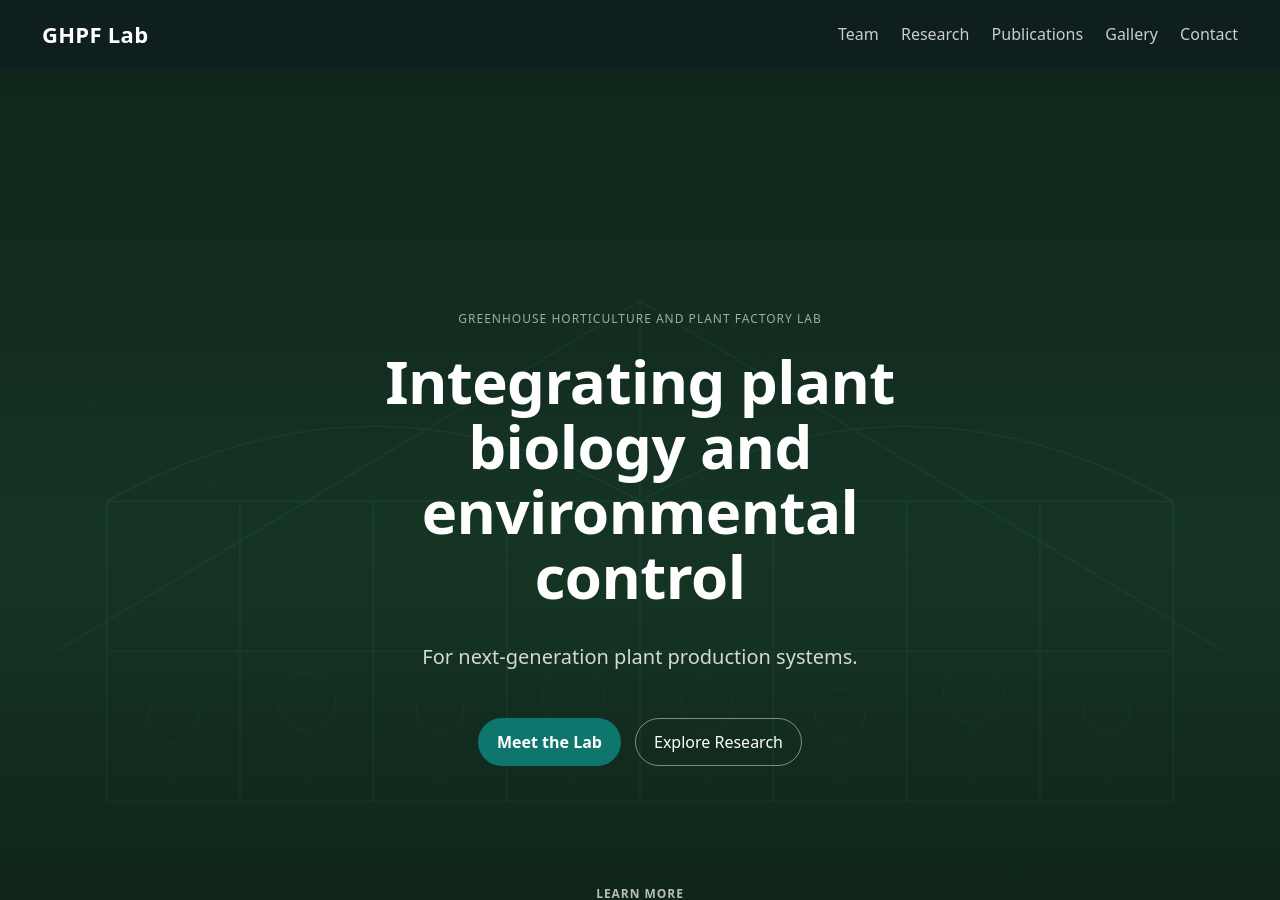
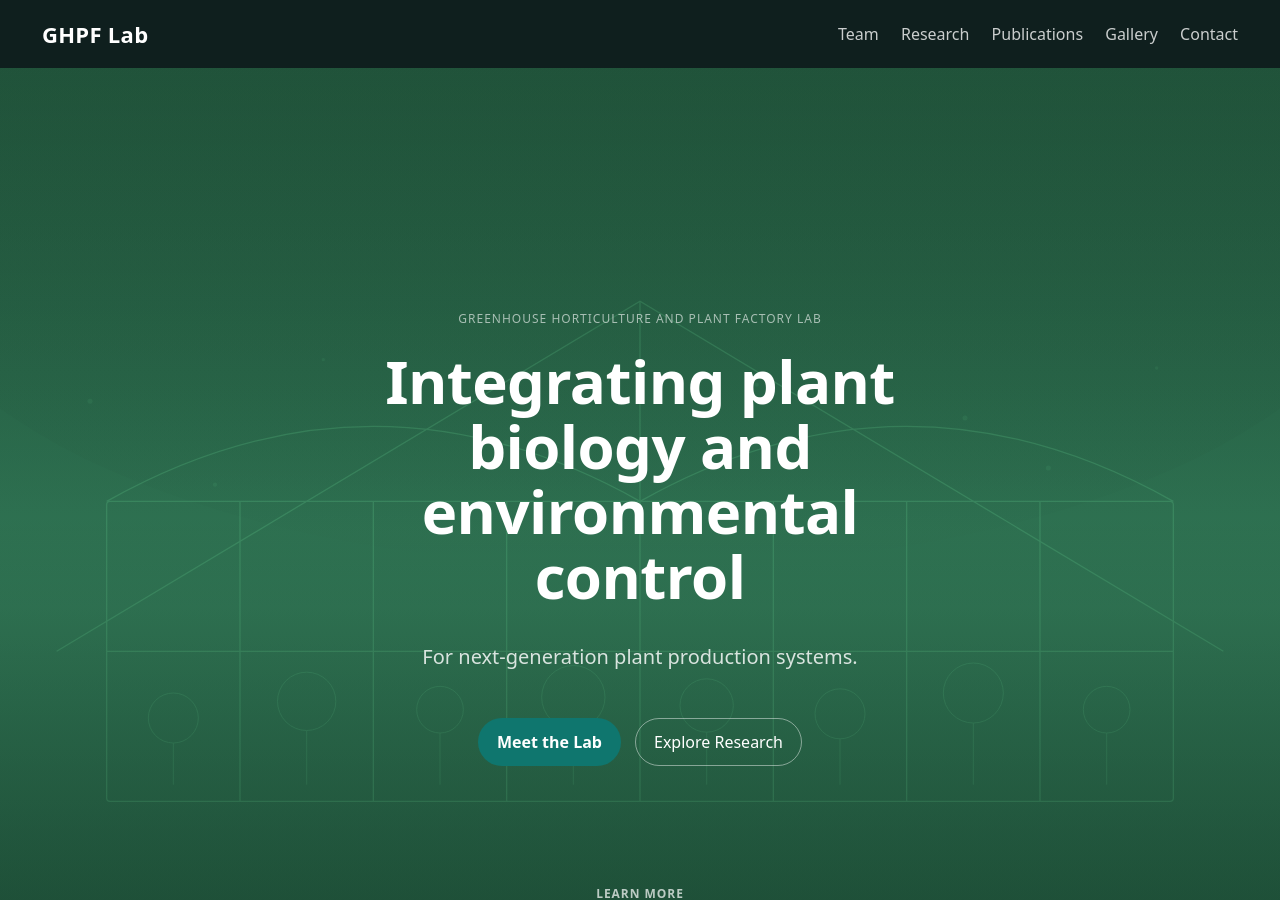
Before and after one commit to evergreendasol/Trial-2-lab-web, a Jekyll site: the page built from index.md, in a window 1280 px wide and 900 px high. Built offline with Jekyll 4.4.1, drawn with Linux system fonts in a browser that asks for light colours.

Commit message:
Brighten hero background and reduce overlay opacity
- Lighten SVG base colors (#1a3a2a → #2a6e4e, #1e4d35 → #3a8c65)
- Increase illustration element visibility (opacity .18→.3, .12→.22)
- Reduce dark overlay opacity (.65/.45/.7 → .4/.22/.45)

https://claude.ai/code/session_01TmRjvzfDazRavAh5211o6j

```diff
--- a/assets/css/site.css
+++ b/assets/css/site.css
@@ -208,7 +208,7 @@ a:hover{color:var(--accent)}
 .hero__overlay{
   position:absolute;
   inset:0;
-  background:linear-gradient(180deg, rgba(10,25,18,.65) 0%, rgba(10,25,18,.45) 50%, rgba(10,25,18,.7) 100%);
+  background:linear-gradient(180deg, rgba(10,30,20,.4) 0%, rgba(10,30,20,.22) 50%, rgba(10,30,20,.45) 100%);
   pointer-events:none;
 }
 
```
Also changed, not shown: assets/img/hero-bg.svg.
